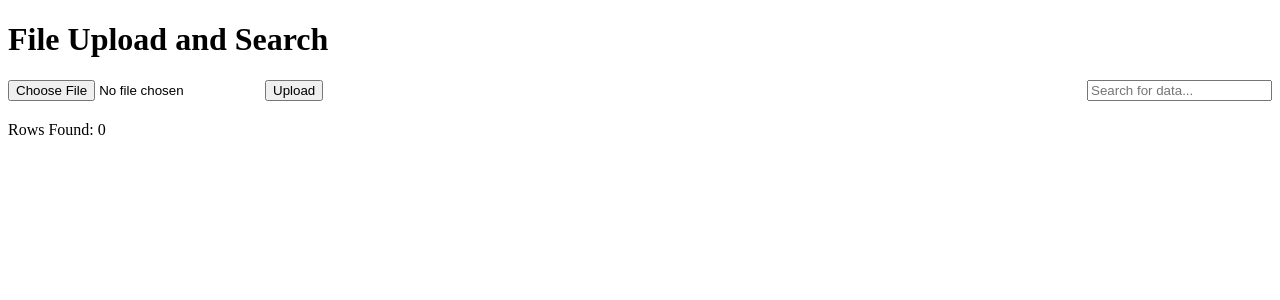
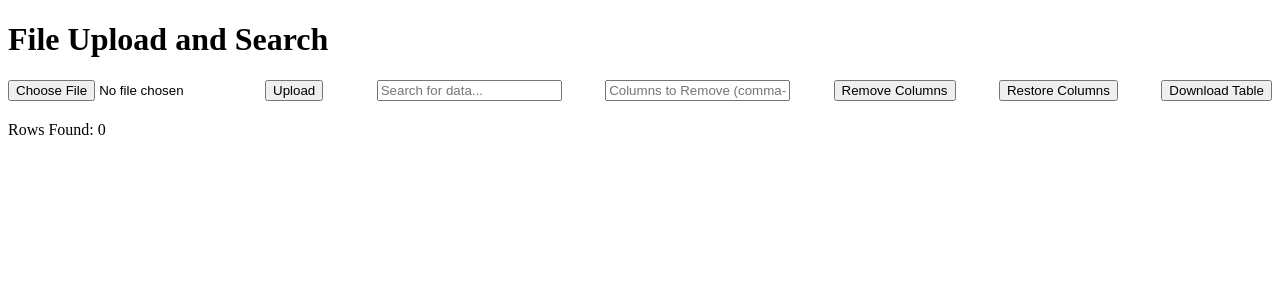
Before and after one commit to DhulipudiAchyutSaiKrishna/swaroop-sir-task, a Flask app: page / in a window 1280 px wide. Shown: the top 300 px of the page. Run offline with Flask 3, Linux system fonts and the light colour scheme.

Commit message:
modified

```diff
--- a/static/script.js
+++ b/static/script.js
@@ -1,12 +1,3 @@
-// // script.js
-// // function highlightText(text, search) {
-// //   // Use a regular expression to perform a global search and replace
-// //   var pattern = new RegExp(search, "gi");
-// //   return text.replace(pattern, '<span class="highlight">$&</span>');
-// // }
-
-// // modified version
-
 // function highlightText(text, search) {
 //   var pattern = new RegExp("(" + search + ")", "gi");
 //   return text.replace(pattern, '<span class="highlight">$1</span>');
@@ -18,46 +9,126 @@
 //   filter = input.value.toLowerCase();
 //   table = document.getElementsByClassName("data")[0];
 //   tr = table.getElementsByTagName("tr");
+//   var rowCount = 0; // Initialize row count to 0
 
-//   //   for (i = 1; i < tr.length; i++) {
-//   //     var rowVisible = false;
-//   //     for (j = 0; j < tr[i].cells.length; j++) {
-//   //       td = tr[i].cells[j];
-//   //       if (td) {
-//   //         txtValue = td.textContent || td.innerText;
-//   //         if (txtValue.toLowerCase().indexOf(filter) > -1) {
-//   //           rowVisible = true;
-//   //           break;
-//   //         }
-//   //       }
-//   //     }
-//   //     if (rowVisible) {
-//   //       tr[i].style.display = "";
-//   //     } else {
-//   //       tr[i].style.display = "none";
-//   //     }
-//   //   }
 //   for (i = 1; i < tr.length; i++) {
 //     var rowVisible = false;
 //     for (j = 0; j < tr[i].cells.length; j++) {
 //       td = tr[i].cells[j];
 //       if (td) {
 //         txtValue = td.textContent || td.innerText;
+//         var highlightedText = highlightText(txtValue, filter);
+//         td.innerHTML = highlightedText; // Highlight the text in the cell
 //         if (txtValue.toLowerCase().indexOf(filter) > -1) {
 //           rowVisible = true;
-//           break;
 //         }
-//         var highlightedText = highlightText(txtValue, filter);
-//         td.innerHTML = highlightedText;
 //       }
 //     }
 //     if (rowVisible) {
 //       tr[i].style.display = "";
+//       rowCount++; // Increment row count when a row is visible
 //     } else {
 //       tr[i].style.display = "none";
 //     }
 //   }
+
+//   // Update the row count display
+//   document.getElementById("rowCount").textContent = "Rows Found: " + rowCount;
 // }
+
+
+// var originalTableHTML = ""; // Variable to store the original table HTML
+
+// function highlightText(text, search) {
+//     var pattern = new RegExp("(" + search + ")", "gi");
+//     return text.replace(pattern, '<span class="highlight">$1</span>');
+// }
+
+// function filterTable() {
+//     var input, filter, table, tr, td, i, j, txtValue;
+//     input = document.getElementById("searchInput");
+//     filter = input.value.toLowerCase();
+//     table = document.getElementsByClassName("data")[0];
+//     tr = table.getElementsByTagName("tr");
+//     var rowCount = 0;
+
+//     for (i = 1; i < tr.length; i++) {
+//         var rowVisible = false;
+//         for (j = 0; j < tr[i].cells.length; j++) {
+//             td = tr[i].cells[j];
+//             if (td) {
+//                 txtValue = td.textContent || td.innerText;
+//                 var highlightedText = highlightText(txtValue, filter);
+//                 td.innerHTML = highlightedText;
+//                 if (txtValue.toLowerCase().indexOf(filter) > -1) {
+//                     rowVisible = true;
+//                 }
+//             }
+//         }
+//         if (rowVisible) {
+//             tr[i].style.display = "";
+//             rowCount++;
+//         } else {
+//             tr[i].style.display = "none";
+//         }
+//     }
+
+//     document.getElementById("rowCount").textContent = "Rows Found: " + rowCount;
+// }
+
+// function removeColumns() {
+//     var input, columnsToRemove;
+//     input = document.getElementById("removeColumnsInput");
+//     columnsToRemove = input.value.split(",").map(column => column.trim());
+
+//     if (originalTableHTML === "") {
+//         originalTableHTML = document.getElementsByClassName("data")[0].innerHTML;
+//     }
+
+//     var table = document.getElementsByClassName("data")[0];
+//     var tr = table.getElementsByTagName("tr");
+
+//     for (var i = 0; i < tr.length; i++) {
+//         for (var j = 0; j < columnsToRemove.length; j++) {
+//             var columnIndex = Array.from(tr[i].getElementsByTagName("th")).findIndex(th => th.textContent.trim() === columnsToRemove[j]);
+//             if (columnIndex !== -1) {
+//                 tr[i].deleteCell(columnIndex);
+//             }
+//         }
+//     }
+// }
+
+// function restoreColumns() {
+//     if (originalTableHTML !== "") {
+//         document.getElementsByClassName("data")[0].innerHTML = originalTableHTML;
+//     }
+// }
+
+
+// function downloadTable() {
+//   var table = document.getElementsByClassName("data")[0];
+//   var tableHTML = table.outerHTML;
+
+//   // Create a Blob containing the table HTML
+//   var blob = new Blob([tableHTML], { type: "text/html" });
+
+//   // Create a download link
+//   var a = document.createElement("a");
+//   a.href = URL.createObjectURL(blob);
+//   a.download = "table_data.html";
+
+//   // Append the link to the body and trigger the download
+//   document.body.appendChild(a);
+//   a.click();
+
+//   // Remove the link from the body
+//   document.body.removeChild(a);
+// }
+
+
+
+var originalTableHTML = ""; // Variable to store the original table HTML
+
 function highlightText(text, search) {
     var pattern = new RegExp("(" + search + ")", "gi");
     return text.replace(pattern, '<span class="highlight">$1</span>');
@@ -69,7 +140,7 @@ function filterTable() {
     filter = input.value.toLowerCase();
     table = document.getElementsByClassName("data")[0];
     tr = table.getElementsByTagName("tr");
-  var rowCount = 0; // Initialize row count to 0
+    var rowCount = 0;
 
     for (i = 1; i < tr.length; i++) {
         var rowVisible = false;
@@ -78,7 +149,7 @@ function filterTable() {
             if (td) {
                 txtValue = td.textContent || td.innerText;
                 var highlightedText = highlightText(txtValue, filter);
-        td.innerHTML = highlightedText; // Highlight the text in the cell
+                td.innerHTML = highlightedText;
                 if (txtValue.toLowerCase().indexOf(filter) > -1) {
                     rowVisible = true;
                 }
@@ -86,12 +157,65 @@ function filterTable() {
         }
         if (rowVisible) {
             tr[i].style.display = "";
-      rowCount++; // Increment row count when a row is visible
+            rowCount++;
         } else {
             tr[i].style.display = "none";
         }
     }
 
-  // Update the row count display
     document.getElementById("rowCount").textContent = "Rows Found: " + rowCount;
 }
+
+function removeColumns() {
+    var input, columnsToRemove;
+    input = document.getElementById("removeColumnsInput");
+    columnsToRemove = input.value.split(",").map(column => column.trim());
+
+    if (originalTableHTML === "") {
+        originalTableHTML = document.getElementsByClassName("data")[0].innerHTML;
+    }
+
+    var table = document.getElementsByClassName("data")[0];
+    var tr = table.getElementsByTagName("tr");
+
+    for (var i = 0; i < tr.length; i++) {
+        for (var j = 0; j < columnsToRemove.length; j++) {
+            var columnIndex = Array.from(tr[i].getElementsByTagName("th")).findIndex(th => th.textContent.trim() === columnsToRemove[j]);
+            if (columnIndex !== -1) {
+                tr[i].deleteCell(columnIndex);
+            }
+        }
+    }
+
+    // After removing columns, update the search results
+    filterTable();
+}
+
+function restoreColumns() {
+    if (originalTableHTML !== "") {
+        document.getElementsByClassName("data")[0].innerHTML = originalTableHTML;
+
+        // After restoring columns, update the search results
+        filterTable();
+    }
+}
+
+function downloadTable() {
+    var table = document.getElementsByClassName("data")[0];
+    var tableHTML = table.outerHTML;
+
+    // Create a Blob containing the table HTML
+    var blob = new Blob([tableHTML], { type: "text/html" });
+
+    // Create a download link
+    var a = document.createElement("a");
+    a.href = URL.createObjectURL(blob);
+    a.download = "table_data.html";
+
+    // Append the link to the body and trigger the download
+    document.body.appendChild(a);
+    a.click();
+
+    // Remove the link from the body
+    document.body.removeChild(a);
+}
--- a/templates/index.html
+++ b/templates/index.html
@@ -1,4 +1,4 @@
-<!DOCTYPE html>
+<!-- <!DOCTYPE html>
 <html>
   <head>
     <title>File Upload and Search</title>
@@ -11,7 +11,7 @@
   <body>
     <h1>File Upload and Search</h1>
 
-    <!-- Navbar with Upload Button and Search Input -->
+    Navbar with Upload Button and Search Input
     <div class="navbar">
       <form method="POST" enctype="multipart/form-data" class="upload-form">
         <input type="file" name="file" accept=".csv, .json" />
@@ -26,14 +26,52 @@
       />
     </div>
 
+     Display Row Count
+    <div id="rowCount">Rows Found: 0</div>
+     Placeholder for row count
+
+     Display Data Table
+    {% for table in tables %} {{ table|safe }} {% endfor %}
+
+     JavaScript Function for Filtering Table Rows
+    <script src="{{ url_for('static', filename='script.js') }}"></script>
+  </body>
+</html> -->
+
+<!DOCTYPE html>
+<html>
+<head>
+    <title>File Upload and Search</title>
+    <link rel="stylesheet" type="text/css" href="{{ url_for('static', filename='styles.css') }}">
+</head>
+<body>
+    <h1>File Upload and Search</h1>
+
+    <!-- Navbar with Upload Button, Search Input, and Remove/Restore Columns -->
+    <div class="navbar">
+        <form method="POST" enctype="multipart/form-data" class="upload-form">
+            <input type="file" name="file" accept=".csv, .json" />
+            <input type="submit" value="Upload" />
+        </form>
+
+        <input type="text" id="searchInput" onkeyup="filterTable()" placeholder="Search for data..." />
+
+        <!-- Additional input for column names to remove -->
+        <input type="text" id="removeColumnsInput" placeholder="Columns to Remove (comma-separated)" />
+        <button onclick="removeColumns()">Remove Columns</button>
+        <button onclick="restoreColumns()">Restore Columns</button>
+        <!-- Download Button -->
+        <button onclick="downloadTable()">Download Table</button>
+
+    </div>
+
     <!-- Display Row Count -->
     <div id="rowCount">Rows Found: 0</div>
-    <!-- Placeholder for row count -->
 
     <!-- Display Data Table -->
     {% for table in tables %} {{ table|safe }} {% endfor %}
 
     <!-- JavaScript Function for Filtering Table Rows -->
     <script src="{{ url_for('static', filename='script.js') }}"></script>
-  </body>
+</body>
 </html>
```
Also changed, not shown: app.py (+53 -0 lines). Lines whose indentation alone changed are shown as unchanged.
